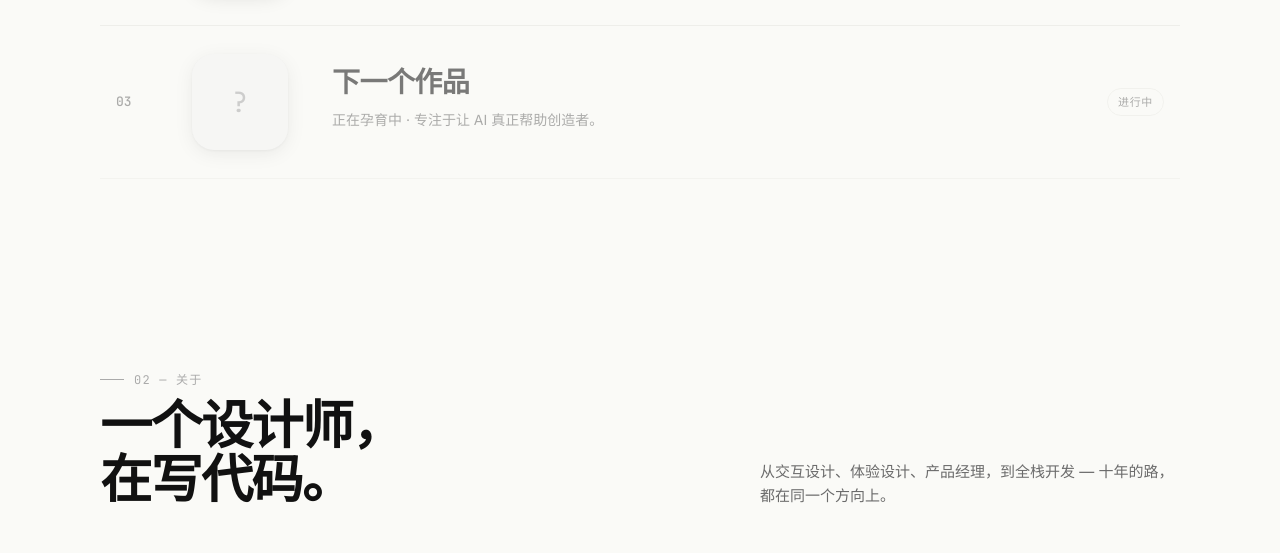
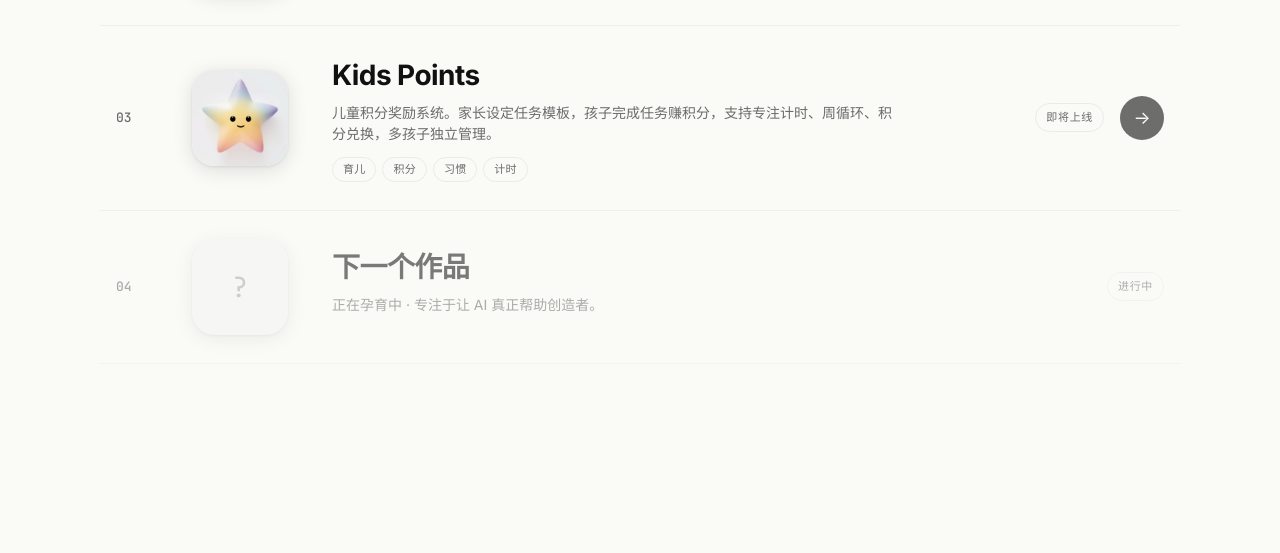
Before and after one commit to shaking/ai-recorder-site, a plain HTML site: page index.html in a window 1280 px wide. Shown: the part 1293-1846 px from the top of the page. Drawn offline with Linux system fonts and the light colour scheme.

Commit message:
新增 Kids Points 应用卡片（即将上线）

```diff
--- a/index.html
+++ b/index.html
@@ -1067,8 +1067,30 @@ body.motion-off [data-reveal] { opacity: 1; transform: none; transition: none; }
         </div>
       </a>
 
+      <a class="app-row" href="#" onclick="return false">
+        <span class="app-num">03</span>
+        <div class="app-icon">
+          <img src="assets/kids-points-icon.png" alt="Kids Points">
+          <span class="shine"></span>
+        </div>
+        <div class="app-body">
+          <div class="app-name">Kids Points</div>
+          <div class="app-desc" data-i18n="apps.kids.desc">儿童积分奖励系统。家长设定任务模板，孩子完成任务赚积分，支持专注计时、周循环、积分兑换，多孩子独立管理。</div>
+          <div class="app-tags">
+            <span class="app-tag" data-i18n="apps.kids.tag1">育儿</span>
+            <span class="app-tag" data-i18n="apps.kids.tag2">积分</span>
+            <span class="app-tag" data-i18n="apps.kids.tag3">习惯</span>
+            <span class="app-tag" data-i18n="apps.kids.tag4">计时</span>
+          </div>
+        </div>
+        <div class="app-meta">
+          <span class="app-status" data-i18n="apps.kids.status">即将上线</span>
+          <span class="app-arrow">→</span>
+        </div>
+      </a>
+
       <a class="app-row" href="#" onclick="return false" style="opacity:.55">
-        <span class="app-num">03</span>
+        <span class="app-num">04</span>
         <div class="app-icon" style="background:var(--bg-card); display:flex; align-items:center; justify-content:center; color:var(--fg-dim); font-family:var(--font-mono); font-size:28px;">
           ?
         </div>
@@ -1443,7 +1465,11 @@ const I18N = {
     "apps.ai.tag1":"效率","apps.ai.tag2":"录音","apps.ai.tag3":"AI摘要","apps.ai.tag4":"人格",
     "apps.eye.desc":"专为儿童设计的眼部肌肉训练工具。五种训练模式，在家进行科学系统的眼部功能训练。",
     "apps.eye.status":"已上架",
-    "apps.eye.tag1":"健康","apps.eye.tag2":"教育","apps.eye.tag3":"训练","apps.eye.tag4":"游戏","apps.next.name":"下一个作品","apps.next.desc":"正在孕育中 · 专注于让 AI 真正帮助创造者。","apps.next.status":"进行中","apps.next.tag1":"进行中",
+    "apps.eye.tag1":"健康","apps.eye.tag2":"教育","apps.eye.tag3":"训练","apps.eye.tag4":"游戏",
+    "apps.kids.desc":"儿童积分奖励系统。家长设定任务模板，孩子完成任务赚积分，支持专注计时、周循环、积分兑换，多孩子独立管理。",
+    "apps.kids.status":"即将上线",
+    "apps.kids.tag1":"育儿","apps.kids.tag2":"积分","apps.kids.tag3":"习惯","apps.kids.tag4":"计时",
+    "apps.next.name":"下一个作品","apps.next.desc":"正在孕育中 · 专注于让 AI 真正帮助创造者。","apps.next.status":"进行中","apps.next.tag1":"进行中",
     "about.num":"02 — 关于","about.title":"一个设计师，<br>在写代码。","about.sub":"从交互设计、体验设计、产品经理，到全栈开发 — 十年的路，都在同一个方向上。",
     "about.intro.label":"你好","about.intro.h":"我相信好产品是<br>人文 × 技术的交集。","about.intro.p1":"从交互设计师起步，一路经过体验设计、产品定义、产品经理，到现在自己动手做前后端。每一步都在更靠近用户真实的问题。","about.intro.p2":"在 AI 时代，我想成为一个能把想法完整落地的设计实践者 — 用代码写出的诗。",
     "about.now.label":"正在","about.now.h":"打磨下一个应用的原型。","about.now.p":"2026 年",
@@ -1478,7 +1504,11 @@ const I18N = {
     "apps.ai.tag1":"Productivity","apps.ai.tag2":"Recording","apps.ai.tag3":"AI Summary","apps.ai.tag4":"Personality",
     "apps.eye.desc":"Eye muscle training for kids. Five game-like modes for scientific, systematic at-home eye exercises.",
     "apps.eye.status":"LIVE",
-    "apps.eye.tag1":"Health","apps.eye.tag2":"Education","apps.eye.tag3":"Training","apps.eye.tag4":"Game","apps.next.name":"Next thing","apps.next.desc":"In the oven · making AI actually useful for creators.","apps.next.status":"WIP","apps.next.tag1":"In Progress",
+    "apps.eye.tag1":"Health","apps.eye.tag2":"Education","apps.eye.tag3":"Training","apps.eye.tag4":"Game",
+    "apps.kids.desc":"Kids reward system. Parents set task templates, kids earn points for completing tasks. Focus timer, weekly cycles, point redemption, multi-child support.",
+    "apps.kids.status":"Coming Soon",
+    "apps.kids.tag1":"Parenting","apps.kids.tag2":"Points","apps.kids.tag3":"Habits","apps.kids.tag4":"Timer",
+    "apps.next.name":"Next thing","apps.next.desc":"In the oven · making AI actually useful for creators.","apps.next.status":"WIP","apps.next.tag1":"In Progress",
     "about.num":"02 — ABOUT","about.title":"A designer<br>who codes.","about.sub":"From IxD, UX, PM — all the way to full-stack. A decade, one direction.",
     "about.intro.label":"HELLO","about.intro.h":"Good products live where<br>humanity meets craft.","about.intro.p1":"Started as an interaction designer. Moved through UX, product definition, PM, and now I build my own front-end + back-end. Every step got me closer to real user problems.","about.intro.p2":"In the age of AI, I want to be a design practitioner who ships — writing poetry in code.",
     "about.now.label":"NOW","about.now.h":"Prototyping the next app.","about.now.p":"2026",
```
Also changed, not shown: assets/kids-points-icon.png (added).
